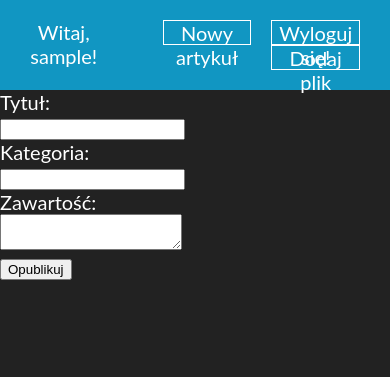
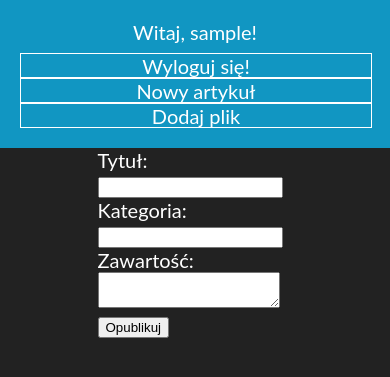
Before and after one commit to JasiekKasprzyk/Website, a PHP site: page /admin_panel/session.php?get=new in a window 390 px wide. Shown: the top 377 px of the page. Run offline with PHP 8.4, Linux system fonts and the light colour scheme; the visitor is signed in with stand-in values (Sample User, id 1); data that the repository does not hold is empty.

Commit message:
refactorization 27/06/2016

```diff
--- a/admin_panel/session.php
+++ b/admin_panel/session.php
@@ -34,8 +34,8 @@
 			</div>
 			<div style="clear: both"></div>
 		</div>
-		<div class="row row-hierarchy">
-			<div class="col-xs-12 col-sm-3 col-md-3 col-lg-2 hierarchy">
+		<div id="main-bar">
+			<div class="table">
 <?php
 	require_once "../connect.php";
 	$connection = @new mysqli($host, $db_user, $db_password, $db_name);
@@ -49,14 +49,14 @@
 		$result=$connection->query($query);
 		while($line=$result->fetch_assoc())
 		{
-			echo '<li><a href="session.php?article='.$line['friendlyAddress'].'">'.$line['name']."(".$line['category'].")"."</a></li>";
+			echo '<div class="article-label"><a href="session.php?article='.$line['friendlyAddress'].'">'.$line['name']."(".$line['category'].")"."</a></div>";
 		}
 		$result->close();
 		$connection->close();
 	}
 ?>
 			</div>
-			<div class="col-xs-12 col-sm-9 col-md-9 col-lg-10 hierarchy">
+			<div class="content">
 <?php
 	$connection = @new mysqli($host, $db_user, $db_password, $db_name);
 	if($connection->connect_errno!=0)
@@ -121,6 +121,7 @@
 	}
 ?>
 			</div>
+			<div style="clear: both"></div>
 		</div>
 	</div>
 
--- a/admin_panel/style.css
+++ b/admin_panel/style.css
@@ -71,7 +71,7 @@ body
 .topbar-button
 {
 	float: right;
-	width: 33%;
+	width: 25%;
 	border: 1px solid #ffffff;
 	height: 23px;
 	margin-left: 10px;
@@ -80,6 +80,7 @@ body
 .topbar-button:hover
 {
 	background-color: #22A7D3;
+	border-color: #333333;
 }
 .topbar-button a
 {
@@ -91,3 +92,48 @@ body
 {
 	color: #333333;
 }
+#main-bar
+{
+	height: 100px;
+}
+.table
+{
+	float: left;
+	width: 25%;
+	height: 100%;
+}
+.content
+{
+	float: left;
+	width: 75%;
+	height: 100%;
+}
+
+.article-label
+{
+	width: 100%;
+	text-align: center;
+}
+
+@media (max-width: 668px)
+{
+	.hello
+	{
+		float: none;
+		width: 100%;
+		height: 23px;
+	}
+	.topbar-menu
+	{
+		float: none;
+		width: 100%;
+		margin-top: 10px;
+	}
+	.topbar-button
+	{
+		width: 100%;
+		float: none;
+		margin-left: auto;
+		margin-right: auto;
+	}
+}
```
